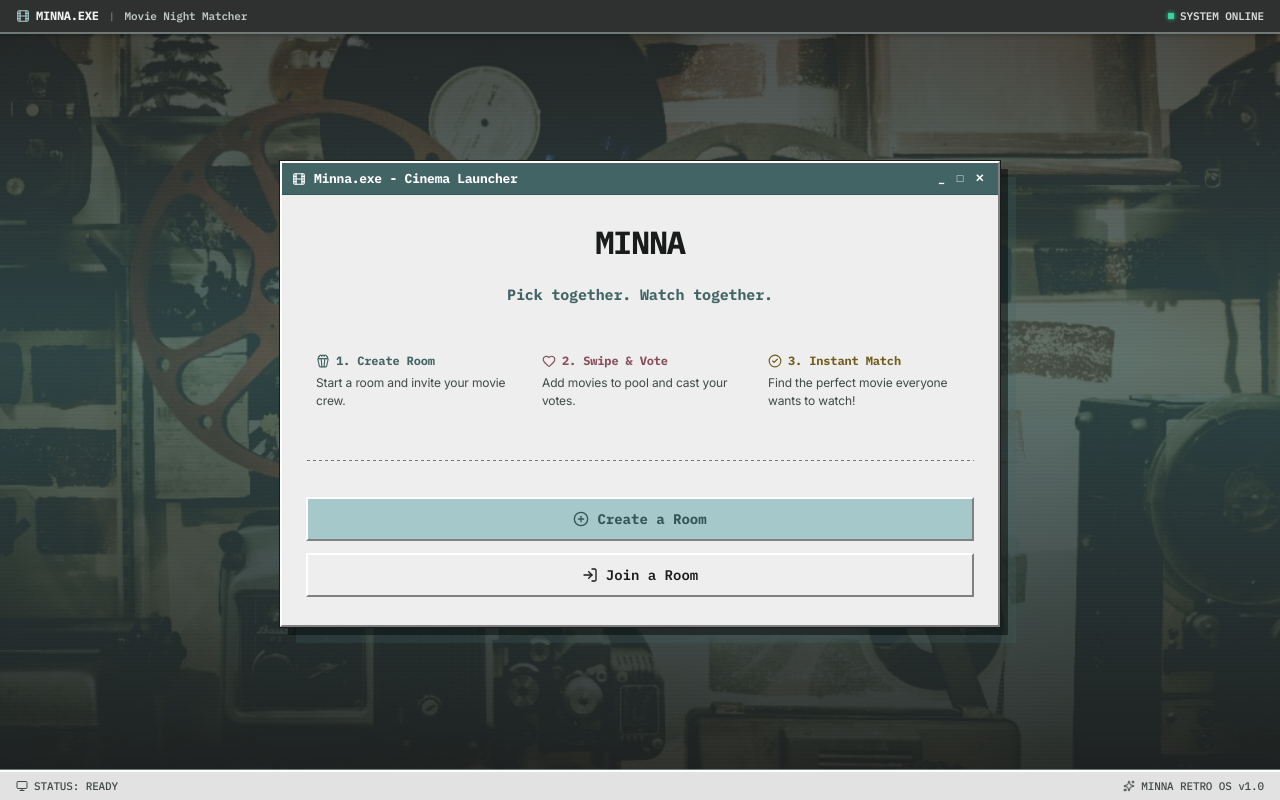
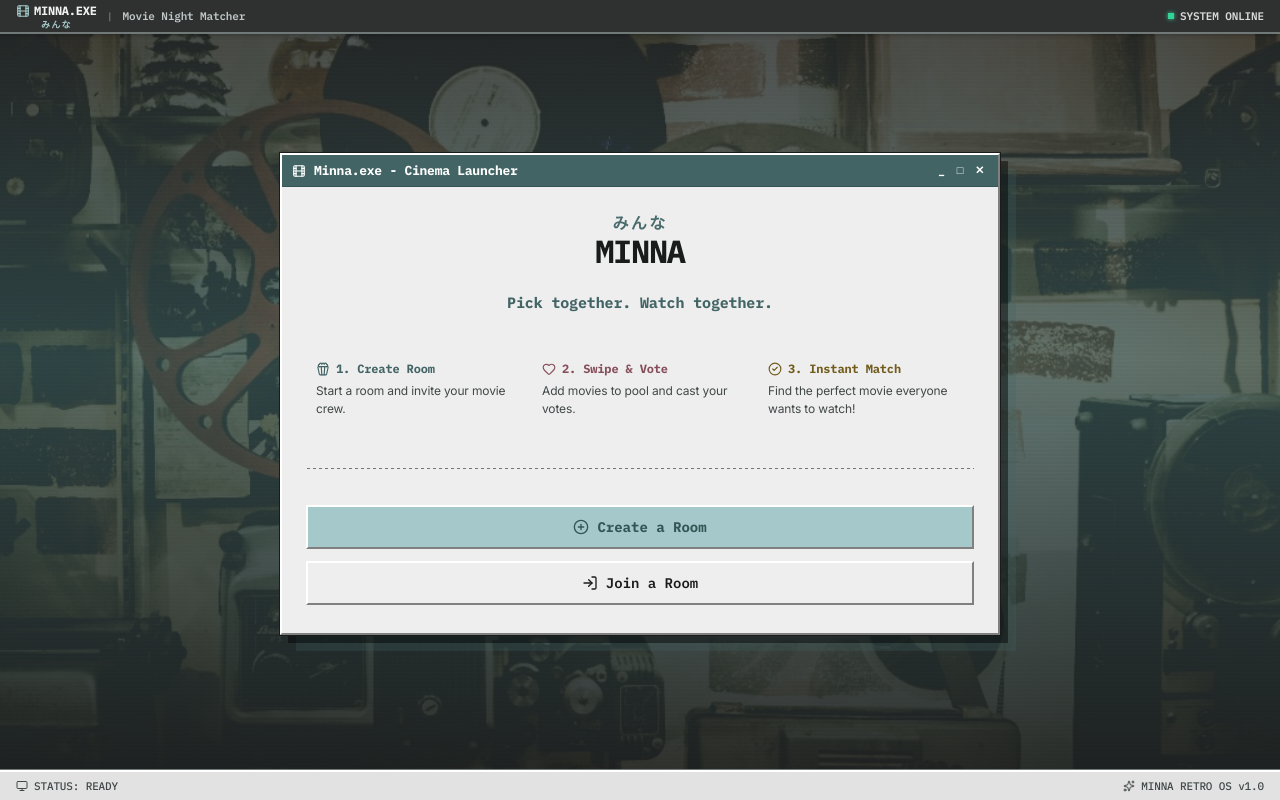
Before and after one commit to aniCtrl/minna, a React (Vite) app: page / in a window 1280 px wide. Built offline with nearby package versions, Linux system fonts and the light colour scheme; no server answers.

Commit message:
feat: add localized Japanese subtitle to brand header and landing page title

```diff
--- a/src/components/AppLayout.jsx
+++ b/src/components/AppLayout.jsx
@@ -26,8 +26,11 @@ function AppLayout({ children }) {
       {/* Retro OS Top System Navigation Bar */}
       <header className="retro-top-bar">
         <div className="retro-top-left">
-          <span className="top-brand">
-            <Film size={14} className="top-brand-icon" /> MINNA.EXE
+          <span className="top-brand" style={{ display: "inline-flex", flexDirection: "column", alignItems: "center", justifyContent: "center", lineHeight: "1" }}>
+            <span style={{ display: "inline-flex", alignItems: "center", gap: "4px" }}>
+              <Film size={14} className="top-brand-icon" /> MINNA.EXE
+            </span>
+            <span style={{ fontSize: "9px", color: "var(--color-primary-container)", letterSpacing: "0.14em", fontWeight: "600", marginTop: "-4px", textAlign: "center" }}>みんな</span>
           </span>
           <span className="top-divider">|</span>
           <span className="top-subtitle">Movie Night Matcher</span>
--- a/src/pages/Landing.jsx
+++ b/src/pages/Landing.jsx
@@ -19,9 +19,26 @@ function Landing() {
 
       <div className="window-content center-container" style={{ padding: "28px 24px" }}>
 
-        <h1 style={{ fontSize: "32px", marginBottom: "6px", letterSpacing: "-0.04em" }}>
-          MINNA
-        </h1>
+        <div style={{ display: "flex", flexDirection: "column", alignItems: "center", marginBottom: "6px" }}>
+          <span
+            style={{
+              fontSize: "16px",
+              fontWeight: "600",
+              fontFamily: "var(--font-mono)",
+              color: "var(--color-primary)",
+              letterSpacing: "0.15em",
+              marginBottom: "3px",
+              opacity: 0.95,
+              lineHeight: 1
+            }}
+          >
+            みんな
+          </span>
+
+          <h1 style={{ fontSize: "32px", margin: 0, letterSpacing: "-0.04em", lineHeight: 1.1 }}>
+            MINNA
+          </h1>
+        </div>
 
         <p style={{
           marginBottom: "20px",
```
